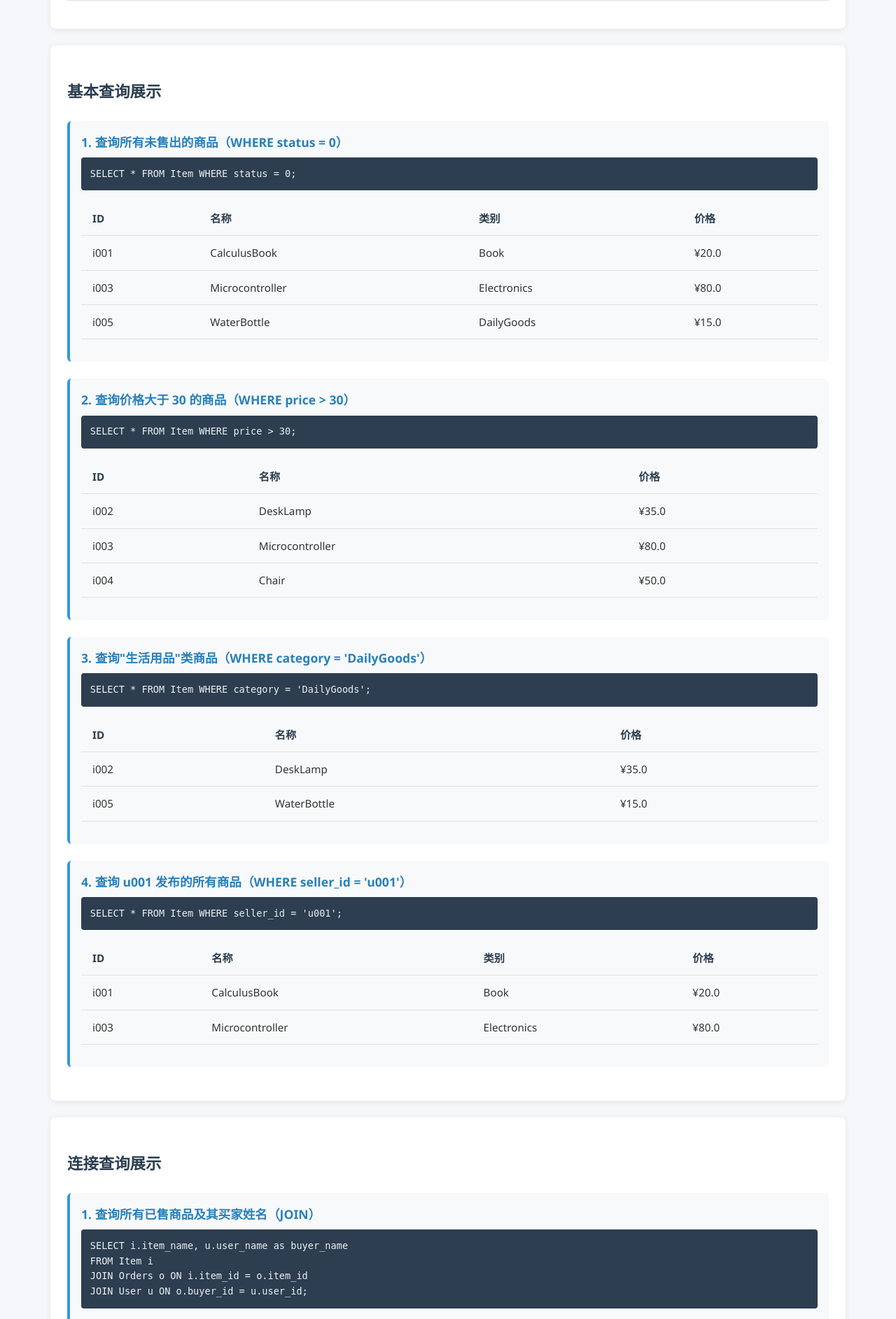
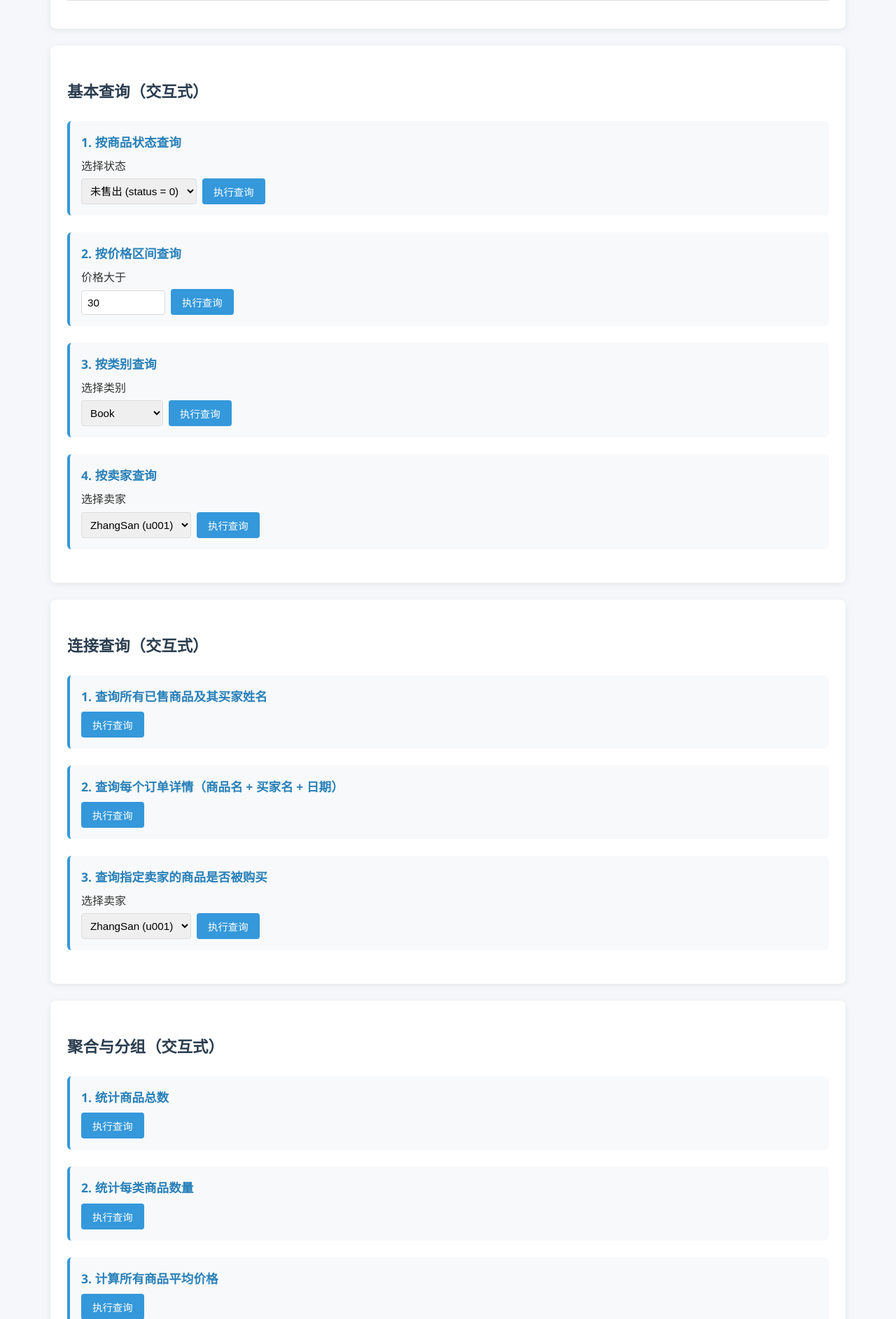
Before and after one commit to ind11go/Database_homework, a Flask app: page /items in a window 1280 px wide. Shown: the part 1165-3050 px from the top of the page at 70% size. Run offline with Flask 3, Linux system fonts and the light colour scheme; data comes from the database, SQL or seed files in the repository.

Commit message:
refactor: interactive queries with form inputs instead of static lists

```diff
--- a/app.py
+++ b/app.py
@@ -113,7 +113,6 @@ def items():
 
         elif action == 'delete':
             item_id = request.form.get('item_id')
-            # 只能删除未售出的商品
             item = cursor.execute('SELECT * FROM Item WHERE item_id = ?', (item_id,)).fetchone()
             if item and item['status'] == 0:
                 cursor.execute('DELETE FROM Item WHERE item_id = ?', (item_id,))
@@ -133,52 +132,144 @@ def items():
 
     all_users = cursor.execute('SELECT user_id, user_name FROM User').fetchall()
 
-    # 基本查询
-    unsold_items = cursor.execute('SELECT * FROM Item WHERE status = 0').fetchall()
-    expensive_items = cursor.execute('SELECT * FROM Item WHERE price > 30').fetchall()
-    daily_goods = cursor.execute("SELECT * FROM Item WHERE category = 'DailyGoods'").fetchall()
-    u001_items = cursor.execute("SELECT * FROM Item WHERE seller_id = 'u001'").fetchall()
+    # ====== 交互式查询：根据GET参数执行 ======
+    # 基本查询结果
+    basic_query_result = None
+    basic_query_sql = None
+    basic_query_title = None
 
-    # 连接查询：所有已售商品及其买家姓名
-    sold_with_buyer = cursor.execute(
-        '''SELECT i.item_name, u.user_name as buyer_name
-           FROM Item i
-           JOIN Orders o ON i.item_id = o.item_id
-           JOIN User u ON o.buyer_id = u.user_id'''
-    ).fetchall()
+    bq_type = request.args.get('bq_type')
+    if bq_type == 'status':
+        status_val = request.args.get('status_val', '0')
+        basic_query_title = f'查询状态为 {"未售出" if status_val == "0" else "已售出"} 的商品'
+        basic_query_sql = f"SELECT * FROM Item WHERE status = {status_val};"
+        basic_query_result = cursor.execute('SELECT * FROM Item WHERE status = ?', (status_val,)).fetchall()
 
-    # 连接查询：每个订单详情
-    order_details = cursor.execute(
-        '''SELECT i.item_name, u.user_name as buyer_name, o.order_date
-           FROM Orders o
-           JOIN Item i ON o.item_id = i.item_id
-           JOIN User u ON o.buyer_id = u.user_id'''
-    ).fetchall()
+    elif bq_type == 'price':
+        price_val = request.args.get('price_val', '30')
+        basic_query_title = f'查询价格大于 {price_val} 的商品'
+        basic_query_sql = f"SELECT * FROM Item WHERE price > {price_val};"
+        basic_query_result = cursor.execute('SELECT * FROM Item WHERE price > ?', (price_val,)).fetchall()
 
-    # 连接查询：u001的商品是否被购买
-    u001_sold_check = cursor.execute(
-        '''SELECT i.item_name,
-                  CASE WHEN o.order_id IS NOT NULL THEN '已购买' ELSE '未售出' END as status
-           FROM Item i
-           LEFT JOIN Orders o ON i.item_id = o.item_id
-           WHERE i.seller_id = 'u001'
-        '''
-    ).fetchall()
+    elif bq_type == 'category':
+        cat_val = request.args.get('cat_val', 'DailyGoods')
+        basic_query_title = f'查询类别为 "{cat_val}" 的商品'
+        basic_query_sql = f"SELECT * FROM Item WHERE category = '{cat_val}';"
+        basic_query_result = cursor.execute('SELECT * FROM Item WHERE category = ?', (cat_val,)).fetchall()
 
-    # 聚合查询
-    total_items = cursor.execute('SELECT COUNT(*) as count FROM Item').fetchone()
-    category_counts = cursor.execute(
-        'SELECT category, COUNT(*) as count FROM Item GROUP BY category'
-    ).fetchall()
-    avg_price = cursor.execute('SELECT AVG(price) as avg_price FROM Item').fetchone()
+    elif bq_type == 'seller':
+        seller_val = request.args.get('seller_val', 'u001')
+        seller_name = cursor.execute('SELECT user_name FROM User WHERE user_id = ?', (seller_val,)).fetchone()
+        sn = seller_name['user_name'] if seller_name else seller_val
+        basic_query_title = f'查询卖家 {sn}({seller_val}) 发布的商品'
+        basic_query_sql = f"SELECT * FROM Item WHERE seller_id = '{seller_val}';"
+        basic_query_result = cursor.execute('SELECT * FROM Item WHERE seller_id = ?', (seller_val,)).fetchall()
+
+    # 连接查询结果
+    join_query_result = None
+    join_query_sql = None
+    join_query_title = None
+
+    jq_type = request.args.get('jq_type')
+    if jq_type == 'sold_buyer':
+        join_query_title = '所有已售商品及其买家姓名'
+        join_query_sql = '''SELECT i.item_name, u.user_name as buyer_name
+FROM Item i
+JOIN Orders o ON i.item_id = o.item_id
+JOIN User u ON o.buyer_id = u.user_id;'''
+        join_query_result = cursor.execute(
+            '''SELECT i.item_name, u.user_name as buyer_name
+               FROM Item i
+               JOIN Orders o ON i.item_id = o.item_id
+               JOIN User u ON o.buyer_id = u.user_id'''
+        ).fetchall()
+
+    elif jq_type == 'order_detail':
+        join_query_title = '每个订单：商品名 + 买家名 + 日期'
+        join_query_sql = '''SELECT i.item_name, u.user_name as buyer_name, o.order_date
+FROM Orders o
+JOIN Item i ON o.item_id = i.item_id
+JOIN User u ON o.buyer_id = u.user_id;'''
+        join_query_result = cursor.execute(
+            '''SELECT i.item_name, u.user_name as buyer_name, o.order_date
+               FROM Orders o
+               JOIN Item i ON o.item_id = i.item_id
+               JOIN User u ON o.buyer_id = u.user_id'''
+        ).fetchall()
+
+    elif jq_type == 'seller_sold':
+        seller_check = request.args.get('seller_check', 'u001')
+        seller_name = cursor.execute('SELECT user_name FROM User WHERE user_id = ?', (seller_check,)).fetchone()
+        sn = seller_name['user_name'] if seller_name else seller_check
+        join_query_title = f'卖家 {sn}({seller_check}) 的商品购买状态'
+        join_query_sql = f'''SELECT i.item_name,
+       CASE WHEN o.order_id IS NOT NULL THEN '已购买' ELSE '未售出' END as status
+FROM Item i
+LEFT JOIN Orders o ON i.item_id = o.item_id
+WHERE i.seller_id = '{seller_check}';'''
+        join_query_result = cursor.execute(
+            '''SELECT i.item_name,
+                      CASE WHEN o.order_id IS NOT NULL THEN '已购买' ELSE '未售出' END as status
+               FROM Item i
+               LEFT JOIN Orders o ON i.item_id = o.item_id
+               WHERE i.seller_id = ?''', (seller_check,)
+        ).fetchall()
+
+    # 聚合查询结果
+    agg_query_result = None
+    agg_query_sql = None
+    agg_query_title = None
+
+    aq_type = request.args.get('aq_type')
+    if aq_type == 'total':
+        agg_query_title = '统计商品总数'
+        agg_query_sql = 'SELECT COUNT(*) FROM Item;'
+        agg_query_result = cursor.execute('SELECT COUNT(*) as count FROM Item').fetchone()
+
+    elif aq_type == 'category':
+        agg_query_title = '统计每类商品数量'
+        agg_query_sql = 'SELECT category, COUNT(*) FROM Item GROUP BY category;'
+        agg_query_result = cursor.execute(
+            'SELECT category, COUNT(*) as count FROM Item GROUP BY category'
+        ).fetchall()
+
+    elif aq_type == 'avg':
+        agg_query_title = '计算所有商品平均价格'
+        agg_query_sql = 'SELECT AVG(price) FROM Item;'
+        agg_query_result = cursor.execute('SELECT AVG(price) as avg_price FROM Item').fetchone()
+
+    elif aq_type == 'top':
+        agg_query_title = '发布商品数量最多的用户'
+        agg_query_sql = '''SELECT u.user_id, u.user_name, COUNT(i.item_id)
+FROM User u
+JOIN Item i ON u.user_id = i.seller_id
+GROUP BY u.user_id
+ORDER BY COUNT(i.item_id) DESC
+LIMIT 1;'''
+        agg_query_result = cursor.execute(
+            '''SELECT u.user_id, u.user_name, COUNT(i.item_id) as item_count
+               FROM User u
+               JOIN Item i ON u.user_id = i.seller_id
+               GROUP BY u.user_id
+               ORDER BY item_count DESC
+               LIMIT 1'''
+        ).fetchone()
+
+    # 获取所有类别（用于下拉框）
+    categories = cursor.execute('SELECT DISTINCT category FROM Item').fetchall()
 
     conn.close()
     return render_template('items.html', items=all_items, users=all_users,
-                          unsold_items=unsold_items, expensive_items=expensive_items,
-                          daily_goods=daily_goods, u001_items=u001_items,
-                          sold_with_buyer=sold_with_buyer, order_details=order_details,
-                          u001_sold_check=u001_sold_check, total_items=total_items,
-                          category_counts=category_counts, avg_price=avg_price)
+                          categories=categories,
+                          basic_query_result=basic_query_result,
+                          basic_query_sql=basic_query_sql,
+                          basic_query_title=basic_query_title,
+                          join_query_result=join_query_result,
+                          join_query_sql=join_query_sql,
+                          join_query_title=join_query_title,
+                          agg_query_result=agg_query_result,
+                          agg_query_sql=agg_query_sql,
+                          agg_query_title=agg_query_title)
 
 
 @app.route('/orders', methods=['GET', 'POST'])
@@ -196,20 +287,15 @@ def orders():
             order_date = request.form.get('order_date')
 
             try:
-                # 使用事务确保原子性
                 conn.execute('BEGIN TRANSACTION')
 
-                # 检查商品是否已售出
                 item = cursor.execute('SELECT status FROM Item WHERE item_id = ?', (item_id,)).fetchone()
                 if not item:
                     raise Exception('商品不存在')
                 if item['status'] == 1:
                     raise Exception('商品已售出，不能再次购买')
 
-                # 更新商品状态为已售出
                 cursor.execute('UPDATE Item SET status = 1 WHERE item_id = ?', (item_id,))
-
-                # 插入订单记录
                 cursor.execute(
                     'INSERT INTO Orders (order_id, item_id, buyer_id, order_date) VALUES (?, ?, ?, ?)',
                     (order_id, item_id, buyer_id, order_date)
@@ -231,7 +317,6 @@ def orders():
            JOIN User u ON o.buyer_id = u.user_id'''
     ).fetchall()
 
-    # 可购买的商品（未售出）
     available_items = cursor.execute(
         "SELECT item_id, item_name FROM Item WHERE status = 0"
     ).fetchall()
@@ -248,7 +333,6 @@ def queries():
     conn = get_connection()
     cursor = conn.cursor()
 
-    # 视图查询
     sold_view = cursor.execute('SELECT * FROM SoldItemsView').fetchall()
     unsold_view = cursor.execute('SELECT * FROM UnsoldItemsView').fetchall()
 
@@ -256,7 +340,7 @@ def queries():
     return render_template('queries.html', sold_view=sold_view, unsold_view=unsold_view)
 
 
-# ==================== API 路由（用于AJAX操作） ====================
+# ==================== API 路由 ====================
 
 @app.route('/api/items', methods=['POST'])
 def api_add_item():
--- a/templates/items.html
+++ b/templates/items.html
@@ -109,144 +109,231 @@
     </table>
 </div>
 
-<!-- 基本查询 -->
+<!-- 基本查询（交互式） -->
 <div class="card">
-    <h2>基本查询展示</h2>
+    <h2>基本查询（交互式）</h2>
 
     <div class="query-section">
-        <h3>1. 查询所有未售出的商品（WHERE status = 0）</h3>
-        <pre>SELECT * FROM Item WHERE status = 0;</pre>
+        <h3>1. 按商品状态查询</h3>
+        <form method="GET" action="{{ url_for('items') }}" style="display: flex; gap: 0.5rem; align-items: flex-end; flex-wrap: wrap;">
+            <input type="hidden" name="bq_type" value="status">
+            <div class="form-group" style="margin-bottom: 0;">
+                <label>选择状态</label>
+                <select name="status_val">
+                    <option value="0">未售出 (status = 0)</option>
+                    <option value="1">已售出 (status = 1)</option>
+                </select>
+            </div>
+            <button type="submit" class="btn btn-primary">执行查询</button>
+        </form>
+    </div>
+
+    <div class="query-section">
+        <h3>2. 按价格区间查询</h3>
+        <form method="GET" action="{{ url_for('items') }}" style="display: flex; gap: 0.5rem; align-items: flex-end; flex-wrap: wrap;">
+            <input type="hidden" name="bq_type" value="price">
+            <div class="form-group" style="margin-bottom: 0;">
+                <label>价格大于</label>
+                <input type="number" name="price_val" value="30" step="0.01" min="0" style="width: 120px;">
+            </div>
+            <button type="submit" class="btn btn-primary">执行查询</button>
+        </form>
+    </div>
+
+    <div class="query-section">
+        <h3>3. 按类别查询</h3>
+        <form method="GET" action="{{ url_for('items') }}" style="display: flex; gap: 0.5rem; align-items: flex-end; flex-wrap: wrap;">
+            <input type="hidden" name="bq_type" value="category">
+            <div class="form-group" style="margin-bottom: 0;">
+                <label>选择类别</label>
+                <select name="cat_val">
+                    {% for cat in categories %}
+                    <option value="{{ cat.category }}">{{ cat.category }}</option>
+                    {% endfor %}
+                </select>
+            </div>
+            <button type="submit" class="btn btn-primary">执行查询</button>
+        </form>
+    </div>
+
+    <div class="query-section">
+        <h3>4. 按卖家查询</h3>
+        <form method="GET" action="{{ url_for('items') }}" style="display: flex; gap: 0.5rem; align-items: flex-end; flex-wrap: wrap;">
+            <input type="hidden" name="bq_type" value="seller">
+            <div class="form-group" style="margin-bottom: 0;">
+                <label>选择卖家</label>
+                <select name="seller_val">
+                    {% for user in users %}
+                    <option value="{{ user.user_id }}" {% if user.user_id == 'u001' %}selected{% endif %}>{{ user.user_name }} ({{ user.user_id }})</option>
+                    {% endfor %}
+                </select>
+            </div>
+            <button type="submit" class="btn btn-primary">执行查询</button>
+        </form>
+    </div>
+
+    {% if basic_query_result is not none %}
+    <div class="card" style="margin-top: 1rem; background: #e8f4fd; border-left: 4px solid #2196f3;">
+        <h3>查询结果：{{ basic_query_title }}</h3>
+        <pre>{{ basic_query_sql }}</pre>
+        {% if basic_query_result %}
         <table>
-            <thead><tr><th>ID</th><th>名称</th><th>类别</th><th>价格</th></tr></thead>
+            <thead>
+                <tr><th>商品ID</th><th>名称</th><th>类别</th><th>价格</th><th>状态</th><th>卖家</th></tr>
+            </thead>
             <tbody>
-                {% for item in unsold_items %}
-                <tr><td>{{ item.item_id }}</td><td>{{ item.item_name }}</td><td>{{ item.category }}</td><td>¥{{ item.price }}</td></tr>
+                {% for item in basic_query_result %}
+                <tr>
+                    <td>{{ item.item_id }}</td>
+                    <td>{{ item.item_name }}</td>
+                    <td>{{ item.category }}</td>
+                    <td>¥{{ item.price }}</td>
+                    <td>
+                        {% if item.status == 1 %}<span class="tag tag-sold">已售出</span>{% else %}<span class="tag tag-unsold">未售出</span>{% endif %}
+                    </td>
+                    <td>{{ item.seller_id }}</td>
+                </tr>
                 {% endfor %}
             </tbody>
         </table>
+        {% else %}
+        <p>暂无符合条件的结果。</p>
+        {% endif %}
+    </div>
+    {% endif %}
+</div>
+
+<!-- 连接查询（交互式） -->
+<div class="card">
+    <h2>连接查询（交互式）</h2>
+
+    <div class="query-section">
+        <h3>1. 查询所有已售商品及其买家姓名</h3>
+        <form method="GET" action="{{ url_for('items') }}" style="display: flex; gap: 0.5rem; align-items: flex-end;">
+            <input type="hidden" name="jq_type" value="sold_buyer">
+            <button type="submit" class="btn btn-primary">执行查询</button>
+        </form>
     </div>
 
     <div class="query-section">
-        <h3>2. 查询价格大于 30 的商品（WHERE price > 30）</h3>
-        <pre>SELECT * FROM Item WHERE price > 30;</pre>
+        <h3>2. 查询每个订单详情（商品名 + 买家名 + 日期）</h3>
+        <form method="GET" action="{{ url_for('items') }}" style="display: flex; gap: 0.5rem; align-items: flex-end;">
+            <input type="hidden" name="jq_type" value="order_detail">
+            <button type="submit" class="btn btn-primary">执行查询</button>
+        </form>
+    </div>
+
+    <div class="query-section">
+        <h3>3. 查询指定卖家的商品是否被购买</h3>
+        <form method="GET" action="{{ url_for('items') }}" style="display: flex; gap: 0.5rem; align-items: flex-end; flex-wrap: wrap;">
+            <input type="hidden" name="jq_type" value="seller_sold">
+            <div class="form-group" style="margin-bottom: 0;">
+                <label>选择卖家</label>
+                <select name="seller_check">
+                    {% for user in users %}
+                    <option value="{{ user.user_id }}" {% if user.user_id == 'u001' %}selected{% endif %}>{{ user.user_name }} ({{ user.user_id }})</option>
+                    {% endfor %}
+                </select>
+            </div>
+            <button type="submit" class="btn btn-primary">执行查询</button>
+        </form>
+    </div>
+
+    {% if join_query_result is not none %}
+    <div class="card" style="margin-top: 1rem; background: #e8f4fd; border-left: 4px solid #2196f3;">
+        <h3>查询结果：{{ join_query_title }}</h3>
+        <pre>{{ join_query_sql }}</pre>
+        {% if join_query_result %}
         <table>
-            <thead><tr><th>ID</th><th>名称</th><th>价格</th></tr></thead>
+            <thead>
+                <tr>
+                    {% if jq_type == 'sold_buyer' %}<th>商品名</th><th>买家姓名</th>{% endif %}
+                    {% if jq_type == 'order_detail' %}<th>商品名</th><th>买家名</th><th>日期</th>{% endif %}
+                    {% if jq_type == 'seller_sold' %}<th>商品名</th><th>购买状态</th>{% endif %}
+                </tr>
+            </thead>
             <tbody>
-                {% for item in expensive_items %}
-                <tr><td>{{ item.item_id }}</td><td>{{ item.item_name }}</td><td>¥{{ item.price }}</td></tr>
+                {% for row in join_query_result %}
+                <tr>
+                    {% if jq_type == 'sold_buyer' %}
+                    <td>{{ row.item_name }}</td><td>{{ row.buyer_name }}</td>
+                    {% endif %}
+                    {% if jq_type == 'order_detail' %}
+                    <td>{{ row.item_name }}</td><td>{{ row.buyer_name }}</td><td>{{ row.order_date }}</td>
+                    {% endif %}
+                    {% if jq_type == 'seller_sold' %}
+                    <td>{{ row.item_name }}</td><td>{{ row.status }}</td>
+                    {% endif %}
+                </tr>
                 {% endfor %}
             </tbody>
         </table>
+        {% else %}
+        <p>暂无符合条件的结果。</p>
+        {% endif %}
+    </div>
+    {% endif %}
+</div>
+
+<!-- 聚合与分组（交互式） -->
+<div class="card">
+    <h2>聚合与分组（交互式）</h2>
+
+    <div class="query-section">
+        <h3>1. 统计商品总数</h3>
+        <form method="GET" action="{{ url_for('items') }}" style="display: flex; gap: 0.5rem; align-items: flex-end;">
+            <input type="hidden" name="aq_type" value="total">
+            <button type="submit" class="btn btn-primary">执行查询</button>
+        </form>
     </div>
 
     <div class="query-section">
-        <h3>3. 查询"生活用品"类商品（WHERE category = 'DailyGoods'）</h3>
-        <pre>SELECT * FROM Item WHERE category = 'DailyGoods';</pre>
-        <table>
-            <thead><tr><th>ID</th><th>名称</th><th>价格</th></tr></thead>
-            <tbody>
-                {% for item in daily_goods %}
-                <tr><td>{{ item.item_id }}</td><td>{{ item.item_name }}</td><td>¥{{ item.price }}</td></tr>
-                {% endfor %}
-            </tbody>
-        </table>
+        <h3>2. 统计每类商品数量</h3>
+        <form method="GET" action="{{ url_for('items') }}" style="display: flex; gap: 0.5rem; align-items: flex-end;">
+            <input type="hidden" name="aq_type" value="category">
+            <button type="submit" class="btn btn-primary">执行查询</button>
+        </form>
     </div>
 
     <div class="query-section">
-        <h3>4. 查询 u001 发布的所有商品（WHERE seller_id = 'u001'）</h3>
-        <pre>SELECT * FROM Item WHERE seller_id = 'u001';</pre>
-        <table>
-            <thead><tr><th>ID</th><th>名称</th><th>类别</th><th>价格</th></tr></thead>
-            <tbody>
-                {% for item in u001_items %}
-                <tr><td>{{ item.item_id }}</td><td>{{ item.item_name }}</td><td>{{ item.category }}</td><td>¥{{ item.price }}</td></tr>
-                {% endfor %}
-            </tbody>
-        </table>
-    </div>
-</div>
-
-<!-- 连接查询 -->
-<div class="card">
-    <h2>连接查询展示</h2>
-
-    <div class="query-section">
-        <h3>1. 查询所有已售商品及其买家姓名（JOIN）</h3>
-        <pre>SELECT i.item_name, u.user_name as buyer_name
-FROM Item i
-JOIN Orders o ON i.item_id = o.item_id
-JOIN User u ON o.buyer_id = u.user_id;</pre>
-        <table>
-            <thead><tr><th>商品名</th><th>买家姓名</th></tr></thead>
-            <tbody>
-                {% for row in sold_with_buyer %}
-                <tr><td>{{ row.item_name }}</td><td>{{ row.buyer_name }}</td></tr>
-                {% endfor %}
-            </tbody>
-        </table>
+        <h3>3. 计算所有商品平均价格</h3>
+        <form method="GET" action="{{ url_for('items') }}" style="display: flex; gap: 0.5rem; align-items: flex-end;">
+            <input type="hidden" name="aq_type" value="avg">
+            <button type="submit" class="btn btn-primary">执行查询</button>
+        </form>
     </div>
 
     <div class="query-section">
-        <h3>2. 查询每个订单：商品名 + 买家名 + 日期（多表JOIN）</h3>
-        <pre>SELECT i.item_name, u.user_name as buyer_name, o.order_date
-FROM Orders o
-JOIN Item i ON o.item_id = i.item_id
-JOIN User u ON o.buyer_id = u.user_id;</pre>
-        <table>
-            <thead><tr><th>商品名</th><th>买家名</th><th>日期</th></tr></thead>
-            <tbody>
-                {% for row in order_details %}
-                <tr><td>{{ row.item_name }}</td><td>{{ row.buyer_name }}</td><td>{{ row.order_date }}</td></tr>
-                {% endfor %}
-            </tbody>
-        </table>
+        <h3>4. 查询发布商品数量最多的用户</h3>
+        <form method="GET" action="{{ url_for('items') }}" style="display: flex; gap: 0.5rem; align-items: flex-end;">
+            <input type="hidden" name="aq_type" value="top">
+            <button type="submit" class="btn btn-primary">执行查询</button>
+        </form>
     </div>
 
-    <div class="query-section">
-        <h3>3. 查询卖家是 u001 的商品是否被购买（LEFT JOIN + CASE）</h3>
-        <pre>SELECT i.item_name,
-       CASE WHEN o.order_id IS NOT NULL THEN '已购买' ELSE '未售出' END as status
-FROM Item i
-LEFT JOIN Orders o ON i.item_id = o.item_id
-WHERE i.seller_id = 'u001';</pre>
-        <table>
-            <thead><tr><th>商品名</th><th>购买状态</th></tr></thead>
-            <tbody>
-                {% for row in u001_sold_check %}
-                <tr><td>{{ row.item_name }}</td><td>{{ row.status }}</td></tr>
-                {% endfor %}
-            </tbody>
-        </table>
-    </div>
-</div>
-
-<!-- 聚合与分组 -->
-<div class="card">
-    <h2>聚合与分组展示</h2>
-
-    <div class="query-section">
-        <h3>1. 统计商品总数（COUNT）</h3>
-        <pre>SELECT COUNT(*) FROM Item;</pre>
-        <p>结果：<strong>{{ total_items.count }}</strong> 件</p>
-    </div>
-
-    <div class="query-section">
-        <h3>2. 统计每类商品数量（GROUP BY）</h3>
-        <pre>SELECT category, COUNT(*) FROM Item GROUP BY category;</pre>
+    {% if agg_query_result is not none %}
+    <div class="card" style="margin-top: 1rem; background: #e8f4fd; border-left: 4px solid #2196f3;">
+        <h3>查询结果：{{ agg_query_title }}</h3>
+        <pre>{{ agg_query_sql }}</pre>
+        {% if aq_type == 'total' %}
+        <p>结果：<strong>{{ agg_query_result.count }}</strong> 件</p>
+        {% elif aq_type == 'avg' %}
+        <p>结果：<strong>¥{{ "%.2f"|format(agg_query_result.avg_price) }}</strong></p>
+        {% elif aq_type == 'top' and agg_query_result %}
+        <p><strong>{{ agg_query_result.user_name }}</strong>（{{ agg_query_result.user_id }}）共发布了 <strong>{{ agg_query_result.item_count }}</strong> 件商品</p>
+        {% elif aq_type == 'category' %}
         <table>
             <thead><tr><th>类别</th><th>数量</th></tr></thead>
             <tbody>
-                {% for row in category_counts %}
+                {% for row in agg_query_result %}
                 <tr><td>{{ row.category }}</td><td>{{ row.count }}</td></tr>
                 {% endfor %}
             </tbody>
         </table>
+        {% else %}
+        <p>暂无结果。</p>
+        {% endif %}
     </div>
-
-    <div class="query-section">
-        <h3>3. 计算所有商品平均价格（AVG）</h3>
-        <pre>SELECT AVG(price) FROM Item;</pre>
-        <p>结果：<strong>¥{{ "%.2f"|format(avg_price.avg_price) }}</strong></p>
-    </div>
+    {% endif %}
 </div>
 {% endblock %}
```
Also changed, not shown: .claude/settings.local.json.
